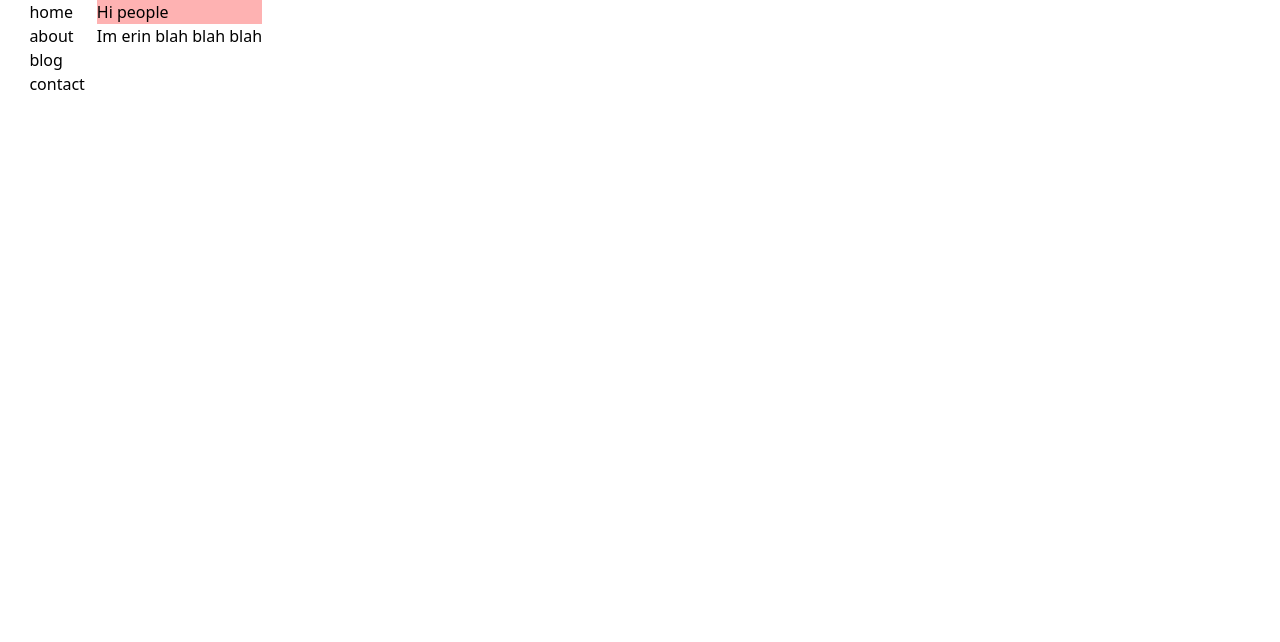
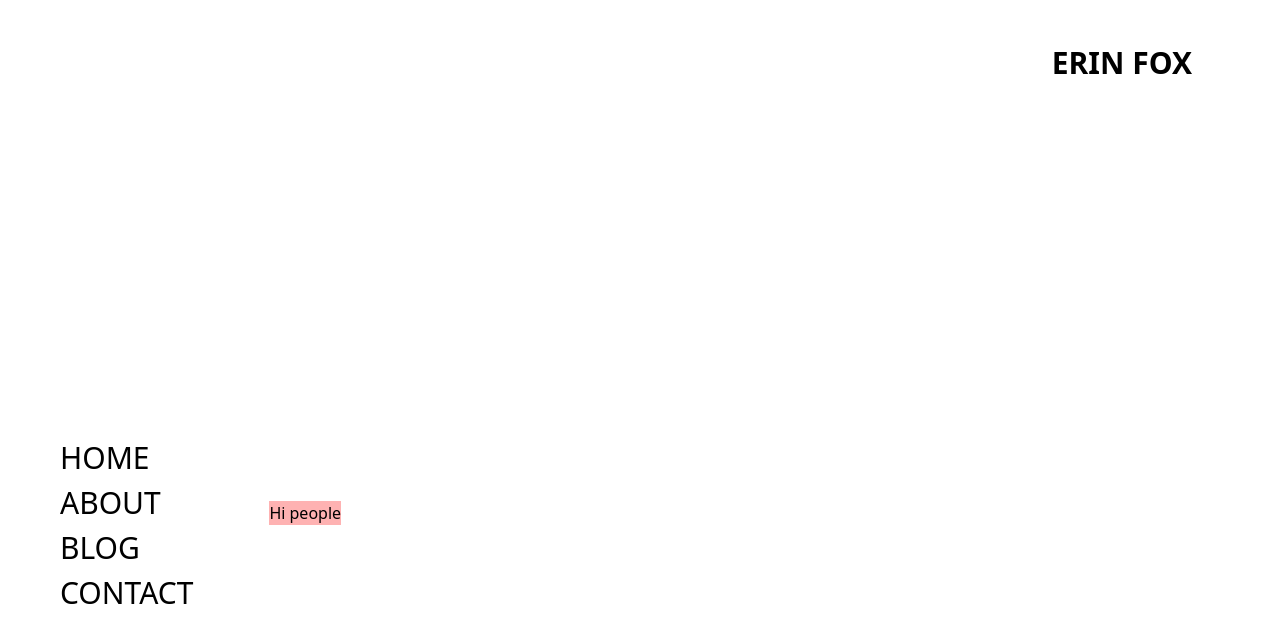
Before and after one commit to erinfox/erinfox-codes, a Gatsby site: page / in a window 1280 px wide. Built offline with nearby package versions, Linux system fonts and the light colour scheme; Gatsby itself is replaced by a stand-in of ours.

Commit message:
responsive nav

```diff
--- a/gatsby-config.js
+++ b/gatsby-config.js
@@ -5,19 +5,19 @@ module.exports = {
     author: `Erin Fox`,
     menuLinks: [
       {
-        name: "home",
+        name: "HOME",
         link: "/",
       },
       {
-        name: "about",
+        name: "ABOUT",
         link: "/about",
       },
       {
-        name: "blog",
+        name: "BLOG",
         link: "/blog",
       },
       {
-        name: "contact",
+        name: "CONTACT",
         link: "/contact",
       },
     ],
--- a/src/components/layout.js
+++ b/src/components/layout.js
@@ -1,18 +1,17 @@
-/**
- * Layout component that queries for data
- * with Gatsby's useStaticQuery component
- *
- * See: https://www.gatsbyjs.org/docs/use-static-query/
- */
-
-import React from "react"
+import React, { useState } from "react"
 import PropTypes from "prop-types"
 import { useStaticQuery, graphql } from "gatsby"
 import Nav from "./nav"
+import { Link } from "gatsby"
+import useScreenDimensions from "../hooks/screen-width"
 
 import "./layout.css"
 
+const BREAKPOINT = 640
+
 const Layout = ({ children }) => {
+  const [isExpanded, toggleExpansion] = useState(false)
+  const { width } = useScreenDimensions()
   const data = useStaticQuery(graphql`
     query SiteTitleQuery {
       site {
@@ -26,28 +25,72 @@ const Layout = ({ children }) => {
       }
     }
   `)
-
   return (
-    <div className="container">
+    <div className="mx-12">
+      <div className="text-3xl font-semibold flex justify-end mx-10 my-10">
+        <Link to="/">ERIN FOX</Link>
+        <div className="block lg:hidden pl-2 self-center">
+          <button
+            onClick={() => toggleExpansion(!isExpanded)}
+            className="flex items-center px-3 py-2 border rounded"
+          >
+            <svg
+              className="fill-current h-3 w-3"
+              viewBox="0 0 20 20"
+              xmlns="http://www.w3.org/2000/svg"
+            >
+              <path d="M0 3h20v2H0V3zm0 6h20v2H0V9zm0 6h20v2H0v-2z" />
+            </svg>
+          </button>
+        </div>
+      </div>
+      {width < BREAKPOINT ? (
+        <nav className="flex items-center justify-between flex-wrap">
           <div
-        className="flex w-full"
-        style={{
-          margin: `0 auto`,
-          maxWidth: 1700,
-          padding: `0 1.0875rem 1.45rem`,
-        }}
+            className={`${
+              isExpanded ? `block` : `hidden`
+            } w-full block flex-grow lg:flex lg:items-center lg:w-auto`}
           >
-        <div className="flex flex-row">
+            <div className="text-sm lg:flex-grow">
+              <Link
+                to={`/`}
+                href="#responsive-header"
+                className="block mt-4 lg:inline-block lg:mt-0 mr-4 "
+              >
+                HOME
+              </Link>
+              <Link
+                to={`/about`}
+                className="block mt-4 lg:inline-block lg:mt-0 mr-4"
+              >
+                ABOUT
+              </Link>
+              <Link to={`/blog`} className="block mt-4 lg:inline-block lg:mt-0">
+                BLOG
+              </Link>
+              <Link
+                to={`/contact`}
+                className="block mt-4 lg:inline-block lg:mt-0"
+              >
+                CONTACT
+              </Link>
+            </div>
+          </div>
+        </nav>
+      ) : (
+        <div className="container flex items-center justify-start h-screen">
+          <div className="flex flex-row pr-16 ">
             <Nav
               menuLinks={data.site.siteMetadata.menuLinks}
               siteTitle={data.site.siteMetadata.title}
             />
+          </div>
           <main>{children}</main>
-        </div>
           {/* <footer className="'w-full text-center p-4 pin-b'">
           social icon links fixed to bottom right corner
         </footer> */}
         </div>
+      )}
     </div>
   )
 }
--- a/src/components/nav.js
+++ b/src/components/nav.js
@@ -3,7 +3,7 @@ import PropTypes from "prop-types"
 import React from "react"
 
 const Nav = ({ siteTitle, menuLinks }) => (
-  <nav>
+  <nav className="text-3xl sticky">
     <Link to="/"></Link>
     <ul>
       {menuLinks.map(link => (
@@ -15,7 +15,11 @@ const Nav = ({ siteTitle, menuLinks }) => (
             paddingRight: 12,
           }}
         >
-          <Link style={{ color: `black` }} to={link.link}>
+          <Link
+            style={{ color: `black` }}
+            className="focus:outline-none focus:shadow-outline"
+            to={link.link}
+          >
             {link.name}
           </Link>
         </li>
--- /dev/null
+++ b/src/hooks/screen-width.js
@@ -0,0 +1,32 @@
+import { useState, useEffect } from "react"
+import debounce from "lodash/debounce"
+
+/**
+ * returns the screen's dimensions, calculated after a debounce
+ * which is configurable, but defaults to 300ms
+ *
+ * @param {debounce} ms to debounce calcuation
+ */
+
+const useScreenDimensions = (delay = 300) => {
+  const getDimensions = () => {
+    return {
+      width: window.innerWidth,
+      height: window.innerHeight,
+    }
+  }
+
+  const [{ width, height }, setDimensions] = useState(getDimensions)
+
+  const debouncedHandler = debounce(() => setDimensions(getDimensions()), delay)
+
+  useEffect(() => {
+    window.addEventListener("resize", debouncedHandler)
+
+    return () => window.removeEventListener("resize", debouncedHandler)
+  }, [])
+
+  return { width, height }
+}
+
+export default useScreenDimensions
--- a/src/pages/about.js
+++ b/src/pages/about.js
@@ -7,7 +7,6 @@ import SEO from "../components/seo"
 const AboutPage = () => (
   <Layout>
     <SEO title="About" />
-    <h1>About Me</h1>
     <p>Cats cats cats</p>
   </Layout>
 )
--- a/src/pages/blog.js
+++ b/src/pages/blog.js
@@ -44,8 +44,7 @@ const BlogPage = () => {
   // `)
   return (
     <Layout>
-      <SEO title="About" />
-      <h1>Blog</h1>
+      <SEO title="Blog" />
       <Header />
       {/* <p>{data.title}</p> */}
     </Layout>
--- a/src/pages/contact.js
+++ b/src/pages/contact.js
@@ -6,8 +6,7 @@ import SEO from "../components/seo"
 
 const ContactPage = () => (
   <Layout>
-    <SEO title="About" />
-    <h1>Contact Me</h1>
+    <SEO title="Contact" />
     <p>Chat chat chat</p>
   </Layout>
 )
--- a/src/pages/index.js
+++ b/src/pages/index.js
@@ -8,7 +8,6 @@ const IndexPage = () => (
   <Layout>
     <SEO title="Home" />
     <h1 className="bg-red-300">Hi people</h1>
-    <p>Im erin blah blah blah</p>
     <br />
   </Layout>
 )
--- a/tailwind.config.js
+++ b/tailwind.config.js
@@ -3,6 +3,8 @@ module.exports = {
   theme: {
     extend: {},
   },
-  variants: {},
+  variants: {
+    backgroundColor: ["responsive", "hover", "focus", "active"],
+  },
   plugins: [],
 }
```
Lines whose indentation alone changed are shown as unchanged.
